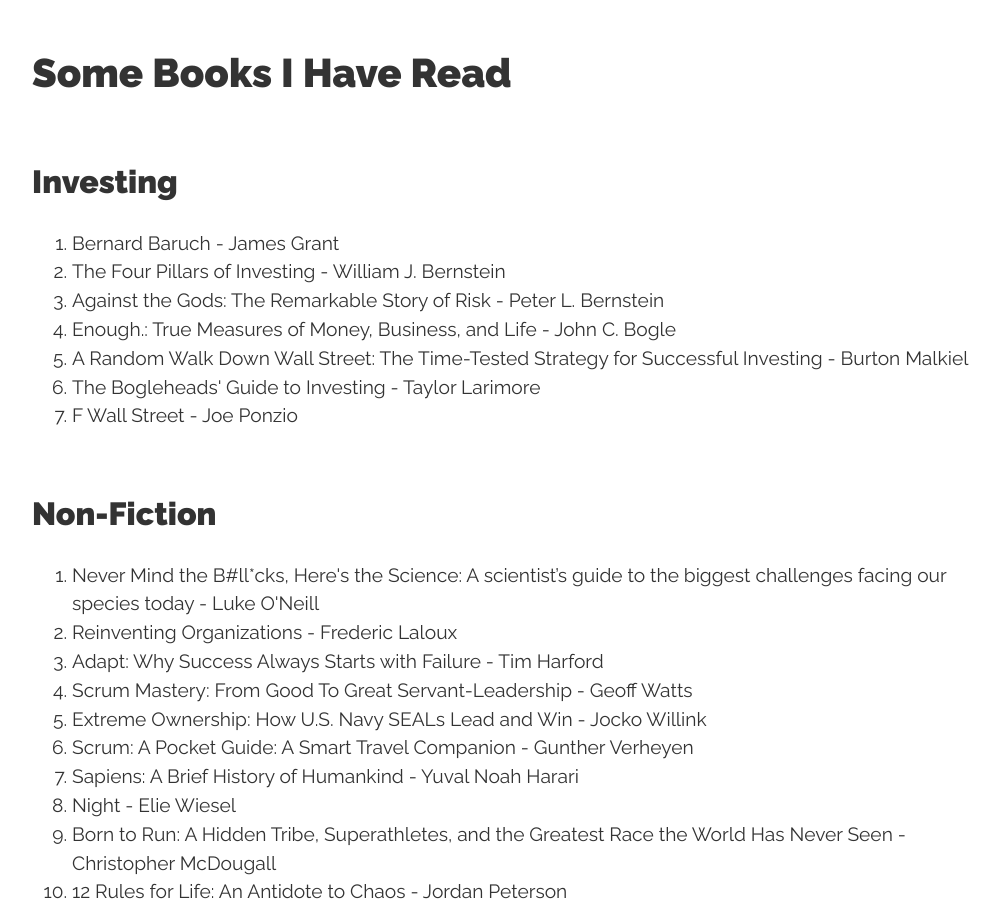
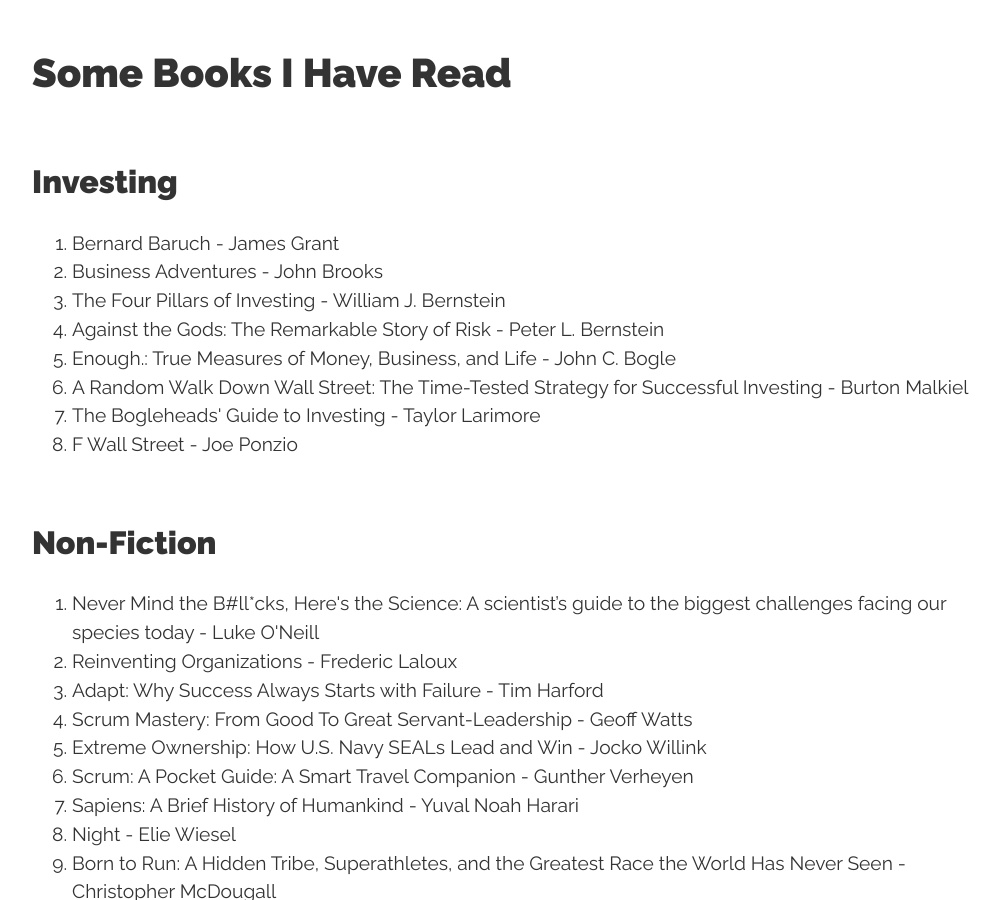
Before and after one commit to conanmercer/conanmercer.github.io, a Jekyll site: the page built from books.html, in a window 1280 px wide and 900 px high, scrolled down 399 px. Shown: the whole window, without its empty margins (128-1128 px from the left). Built offline with Jekyll 4.4.1, drawn with Linux system fonts in a browser that asks for light colours; nearby versions of some CDN libraries; some web fonts are replaced.

Commit message:
-Add, new book

```diff
--- a/books.html
+++ b/books.html
@@ -7,6 +7,7 @@ title: Books
 <h2>Investing</h2>
 <ol>
   <li>Bernard Baruch - James Grant </li>
+  <li>Business Adventures - John Brooks</li>
   <li>The Four Pillars of Investing - William J. Bernstein </li>
   <li>Against the Gods: The Remarkable Story of Risk - Peter L. Bernstein </li>
   <li>Enough.: True Measures of Money, Business, and Life - John C. Bogle </li>
```
